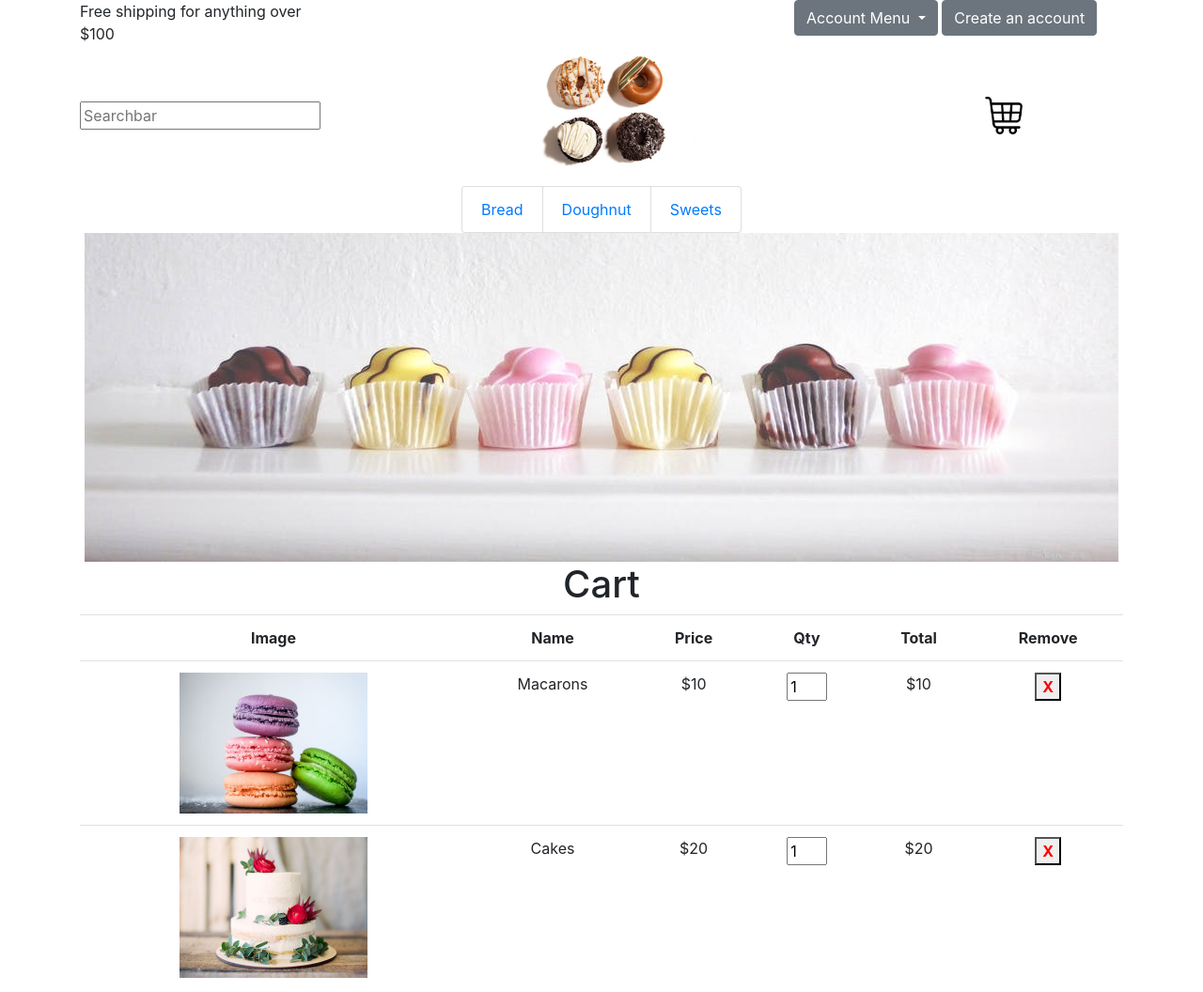
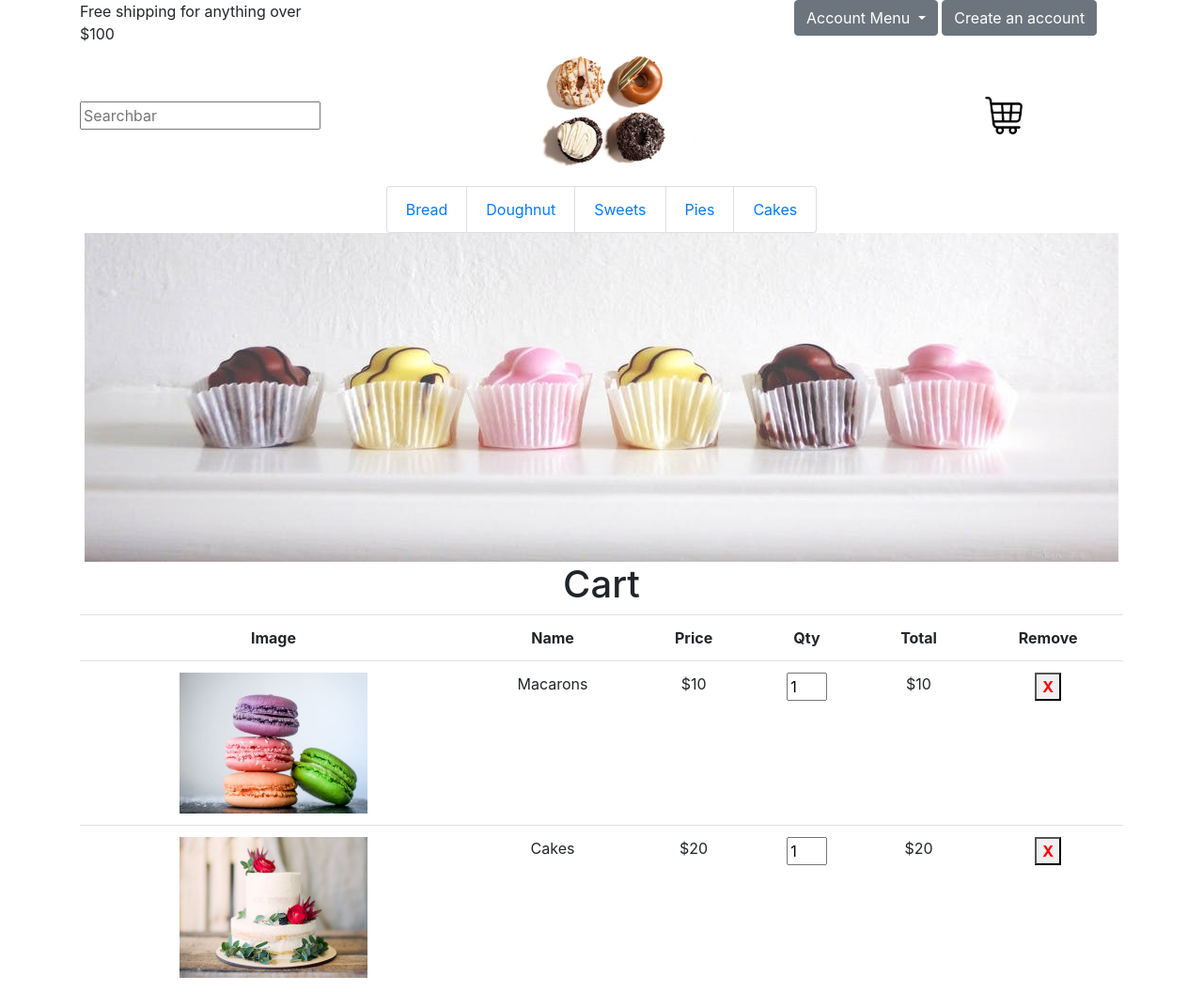
Before and after one commit to VijayashanthiGajula/ShoppingCart_CI-CD, a plain HTML site: page main_page.html in a window 1280 px wide. Shown: the top 1056 px of the page at 94% size. Drawn offline with nearby package versions, Linux system fonts and the light colour scheme.

Commit message:
Changes in Menu Items

```diff
--- a/main_page.html
+++ b/main_page.html
@@ -73,6 +73,8 @@
                 <li class="list-group-item"><a href='#'>Bread</a></li>
                 <li class="list-group-item"><a href='#'>Doughnut</a></li>
                 <li class="list-group-item"><a href='#'>Sweets</a></li>
+                <li class="list-group-item"><a href='#'>Pies</a></li>
+                <li class="list-group-item"><a href='#'>Cakes</a></li>
             </ul>
         </div>
     </nav>
```
